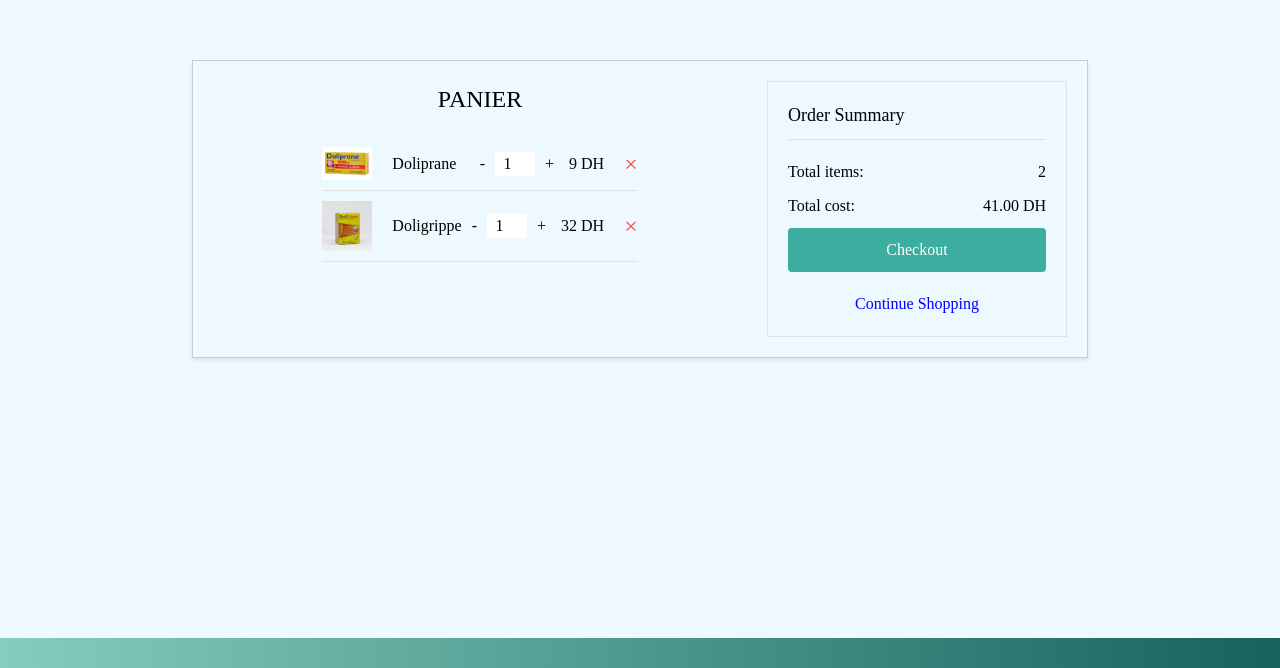
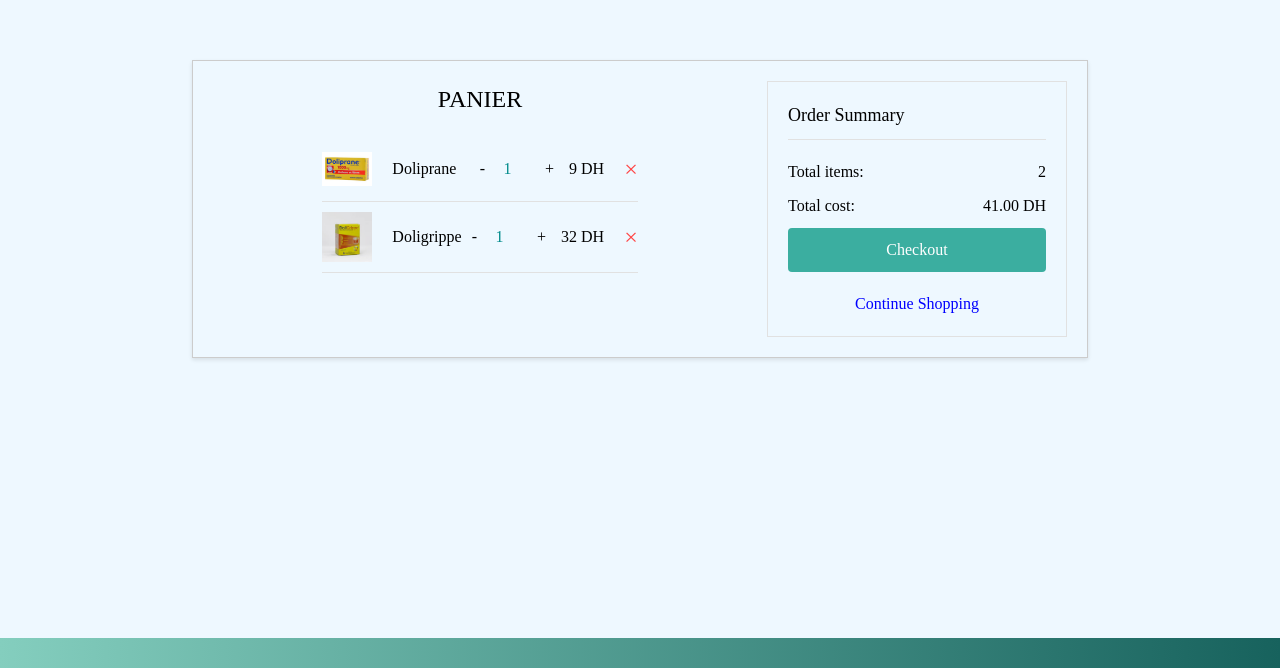
Before and after one commit to Artistefx/Pharmaco, a React (Create React App) app: page / in a window 1280 px wide. Shown: the part 132-800 px from the top of the page. Built offline with nearby package versions, Linux system fonts and the light colour scheme; the HTML template or start-up script is replaced by a standard one.

Commit message:
on other update

```diff
--- a/src/Components/Panier/Cart.css
+++ b/src/Components/Panier/Cart.css
@@ -1,3 +1,5 @@
+
+
 .cart-container {
   flex-grow: 1; /* Takes up all available space minus what the summary requires */
   display: flex;
@@ -143,3 +145,18 @@
   margin-top: 0;
   margin-bottom: 20px; /* Space below the title */
 }
+.cart-item-price{
+  text-align: center;
+}
+.quantity-input{
+  text-align: center;
+  color:darkcyan;
+  background-color: transparent;
+
+}
+.quantity-btn decrease{
+  padding-left: 30%;
+}
+.cart-item-remove{
+  padding-block: 10px;
+}
--- a/src/Components/Panier/CartItem.jsx
+++ b/src/Components/Panier/CartItem.jsx
@@ -21,9 +21,10 @@
             <button className="quantity-btn decrease" onClick={() => handleQuantityChange(item.quantity - 1)} disabled={item.quantity <= 1}>-</button>
             <input type="number" className="quantity-input" value={item.quantity} readOnly />
             <button className="quantity-btn increase" onClick={() => handleQuantityChange(item.quantity + 1)}>+</button>
+            <p className="cart-item-price">{item.price} DH</p>
+          <button className="cart-item-remove" onClick={handleRemoveClick}>×</button>
           </div>
-          <p className="cart-item-price">{item.price} DH</p>
-          <button className="cart-item-remove" onClick={handleRemoveClick}>×</button>
+
         </div>
       </div>
     </div>
--- a/src/Components/Panier/Panier.jsx
+++ b/src/Components/Panier/Panier.jsx
@@ -50,7 +50,7 @@
     };
 
     return (
-      <div className="shopping-cart-container">
+      <div className="shopping-cart-container" >
       <Cart items={items} onItemsUpdate={updateItems} onItemRemove={handleRemoveItem} />
       <OrderSummary items={items} />
       <footer/>
```
Also changed, not shown: src/Components/Panier/PanierAssets/background1.jpg (added).
